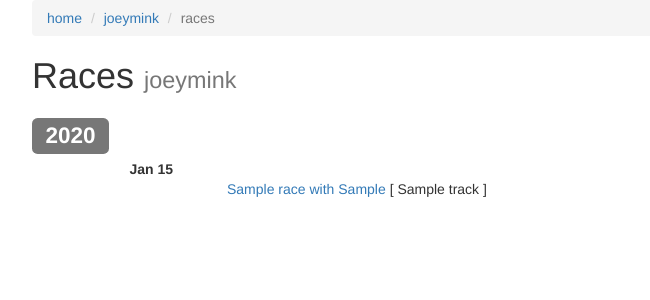
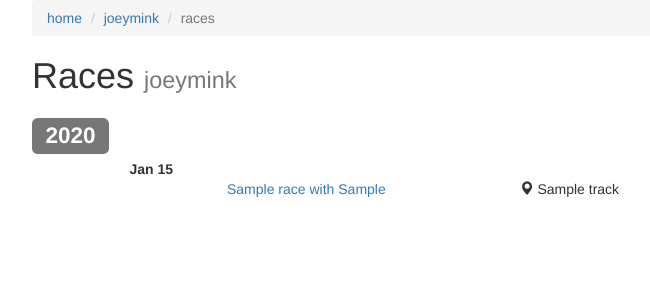
Before and after one commit to joeymink/aftertherace, a Django app: page /laps/races/ in a window 1280 px wide. Shown: the top 300 px of the page, without its empty margins (38-688 px from the left). Run offline with Django 3.2, Linux system fonts and the light colour scheme; tables that the repository leaves empty hold one stand-in row (values such as "Sample post"); parts of the project's set-up code (start-up, migrations or seed data) failed here and were passed over; some libraries are stand-ins or nearby versions.

Commit message:
complete first pass at races view

```diff
--- a/laps/templates/laps/races.html
+++ b/laps/templates/laps/races.html
@@ -17,11 +17,13 @@
 					<div class="col-md-11 col-md-offset-1"><strong>{{ date|date:"M d" }}</strong></div>
 					{% for race in races %}
 						{% if race.date == date %}
-							<div class="col-md-10 col-md-offset-2">
+							<div class="col-md-3 col-md-offset-2">
 								<a href="{% url 'laps:race' race.id %}">
 							 		{{ race.name }} with {{ race.organization }}
 								</a>
-								[ {{ race.track.name }} ]
+							</div>
+							<div class="col-md-7">
+								<span class="glyphicon glyphicon-map-marker" aria-hidden="true"></span> {{ race.track.name }}
 							</div>
 						{% endif %}
 					{% endfor %}
```
